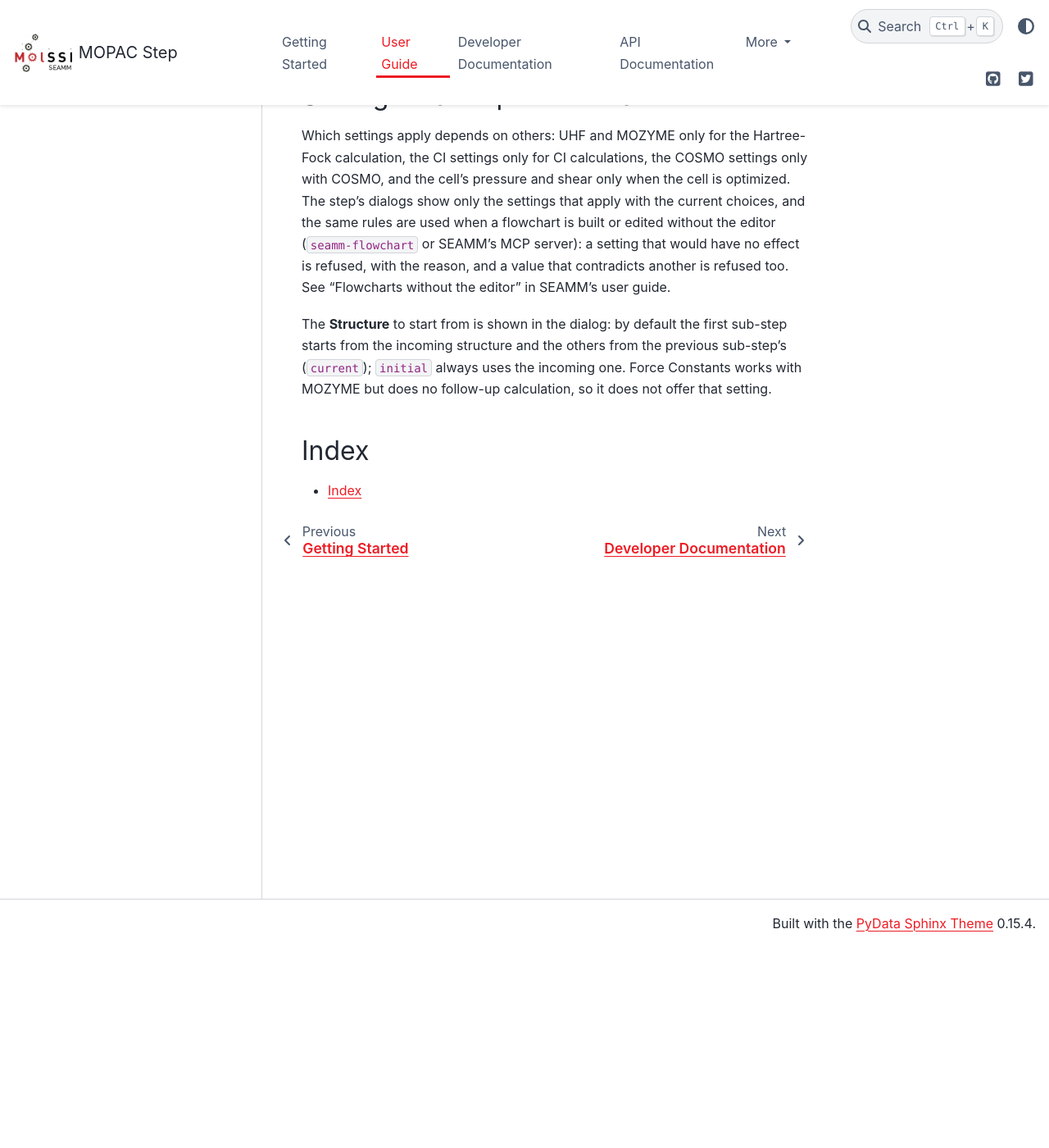
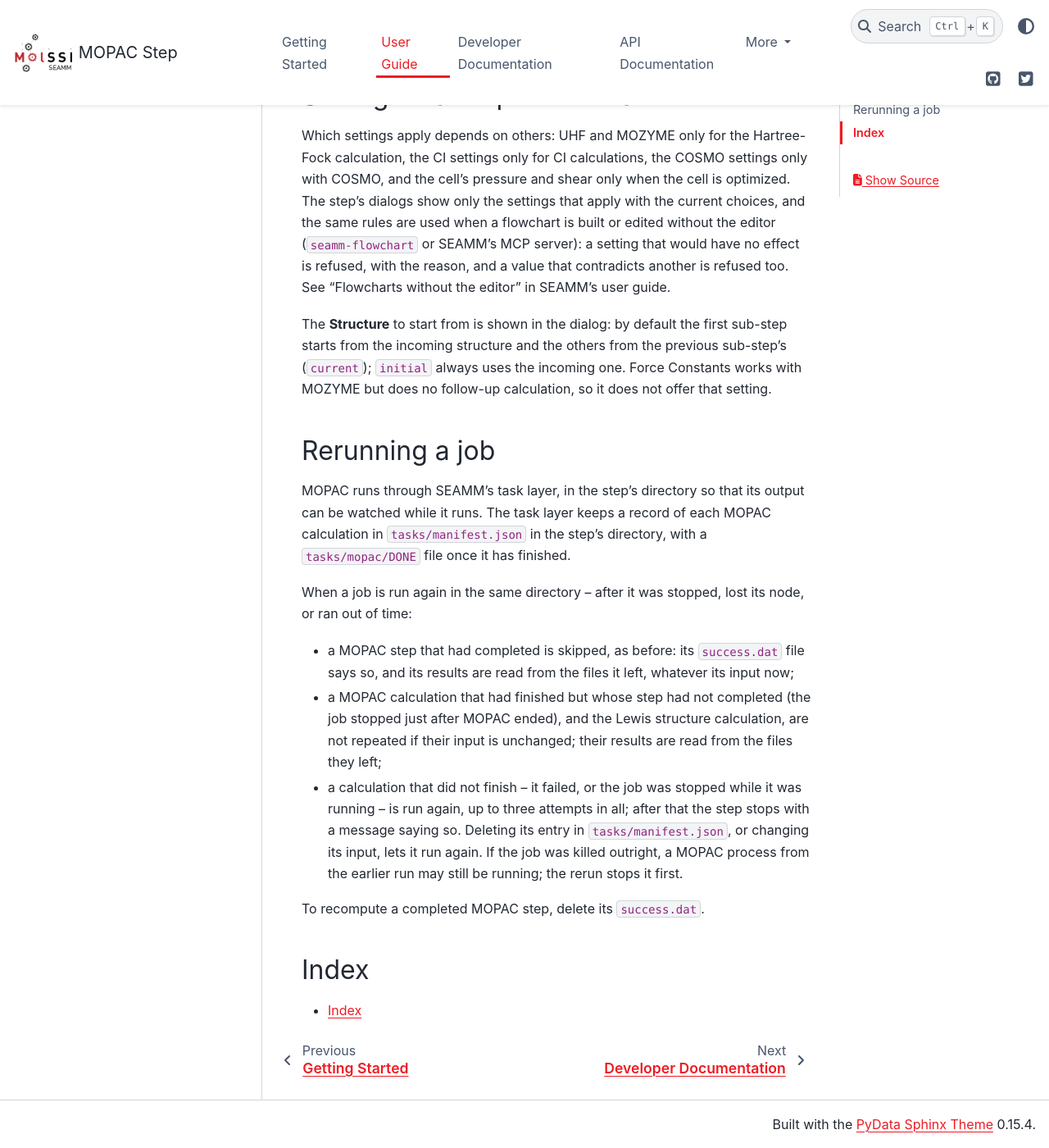
Before and after one commit to molssi-seamm/mopac_step, a Sphinx documentation site: the page built from docs/user_guide/index.rst, in a window 1280 px wide and 1400 px high, scrolled down 245 px. Shown: the whole window at 82% size. Built offline with Sphinx 7.4.7 and the PyData theme 0.15.4, drawn with Linux system fonts in a browser that asks for light colours; pages that are not in the unit, such as notebooks, are missing from menus.

Commit message:
Release 2026.10.2: HISTORY; user guide 'Rerunning a job'; pin seamm-exec>=2026.10.2
Co-Authored-By: Claude Opus 5.5 <noreply@anthropic.com>

```diff
--- a/docs/user_guide/index.rst
+++ b/docs/user_guide/index.rst
@@ -30,6 +30,32 @@ starts from the incoming structure and the others from the previous sub-step's
 MOZYME but does no follow-up calculation, so it does not offer that setting.
 
 
+Rerunning a job
+===============
+
+MOPAC runs through SEAMM's task layer, in the step's directory so that its output can
+be watched while it runs. The task layer keeps a record of each MOPAC calculation in
+``tasks/manifest.json`` in the step's directory, with a ``tasks/mopac/DONE`` file once
+it has finished.
+
+When a job is run again in the same directory -- after it was stopped, lost its node,
+or ran out of time:
+
+* a MOPAC step that had completed is skipped, as before: its ``success.dat`` file
+  says so, and its results are read from the files it left, whatever its input now;
+* a MOPAC calculation that had finished but whose step had not completed (the job
+  stopped just after MOPAC ended), and the Lewis structure calculation, are not
+  repeated if their input is unchanged; their results are read from the files they
+  left;
+* a calculation that did not finish -- it failed, or the job was stopped while it was
+  running -- is run again, up to three attempts in all; after that the step stops with
+  a message saying so. Deleting its entry in ``tasks/manifest.json``, or changing its
+  input, lets it run again. If the job was killed outright, a MOPAC process from the
+  earlier run may still be running; the rerun stops it first.
+
+To recompute a completed MOPAC step, delete its ``success.dat``.
+
+
 Index
 =====
 
--- a/requirements.txt
+++ b/requirements.txt
@@ -3,4 +3,4 @@ py-cpuinfo
 requests
 seamm>=2026.10.1
 tabulate
-seamm-exec
+seamm-exec>=2026.10.2
```
Also changed, not shown: HISTORY.rst (+13 -0 lines).
